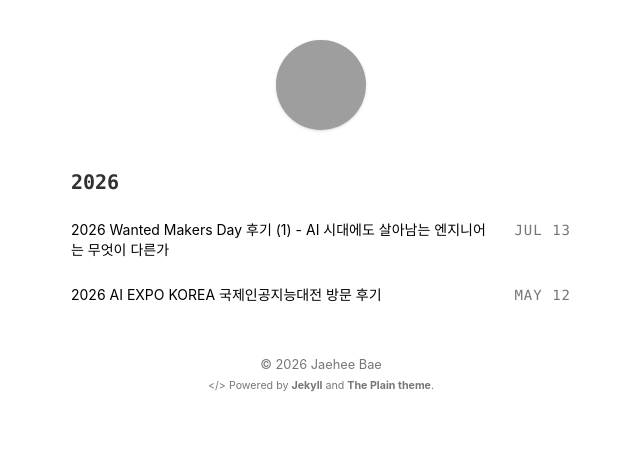
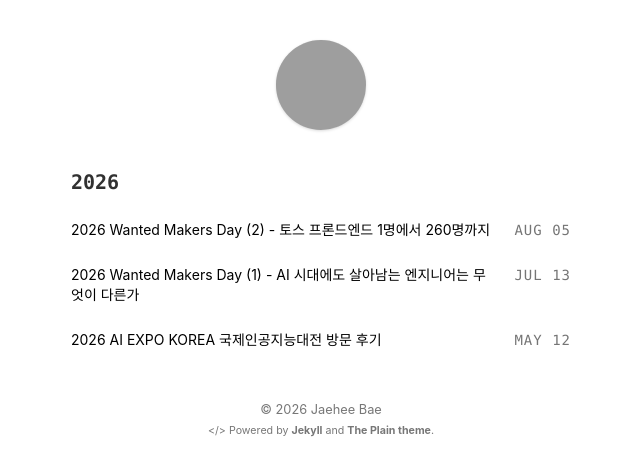
Before and after one commit to jaehee-bae/jaehee-bae.github.io, a Jekyll site: the page built from index.html, in a window 1280 px wide. Shown: the top 476 px of the page, without its empty margins (319-959 px from the left). Built offline with Jekyll 4.4.1, drawn with Linux system fonts in a browser that asks for light colours; part of the change alters nothing that is shown; grey boxes are pictures that could not be loaded.

Commit message:
feat: add wanted makers day post #2

```diff
--- a/_posts/2026-07-13-Wanted-Makers-Day.md
+++ b/_posts/2026-07-13-Wanted-Makers-Day-1.md
@@ -1,5 +1,5 @@
 ---
-title: 2026 Wanted Makers Day 후기 (1) - AI 시대에도 살아남는 엔지니어는 무엇이 다른가
+title: 2026 Wanted Makers Day (1) - AI 시대에도 살아남는 엔지니어는 무엇이 다른가
 updated: 2026-07-13 17:00
 ---
 
--- /dev/null
+++ b/_posts/2026-08-05-Wanted-Makers-Day-2.md
@@ -0,0 +1,102 @@
+---
+title: 2026 Wanted Makers Day (2) - 토스 프론드엔드 1명에서 260명까지
+updated: 2026-08-05 10:41
+---
+
+Apple 세션이 AI 시대에 엔지니어 개인이 어떻게 성장해야 하는가에 대한 이야기였다면, 토스 세션은 **조직이 어떻게 성장해왔는지**에 대한 이야기였다.
+연사는 토스에서 프론트엔드 개발자로 근무하는 박서진, 한재엽 개발자였다. 세션 제목은 "토스 프론트엔드, 1명에서 260명까지. 앞으로는?" 이다.
+
+발표를 들으며 인상깊었던 점은 토스가 AI보다 먼저 사람과 시스템을 이야기했다는 점이고, 목차는 네 가지 키워드로 정리할 수 있다.
+
+- 좋은 사람
+- 코칭하는 리더
+- 플랫폼
+- AI
+
+<div class="divider"></div>
+
+## 토스가 말하는 좋은 사람
+토스에서 말하는 '좋은 사람'은 단순히 코드를 잘 작성하는 개발자가 아니다.
+가장 먼저 이야기한 기준은 이것이었다.
+> 개발자에 머무르지 않고, 팀이 해결하려는 문제를 함께 능동적으로 해결하려는 사람
+
+예를 들어 송금 기능을 개발한다면 "어떻게 구현할까?" 보다 "왜 사용자는 토스를 이용해서 송금하려고 할까?"를 먼저 고민하는 사람이다.
+또한 프론트엔드에만 머무르지 않고
+
+- 사용자 경험
+- 백엔드
+- 데이터
+- 제품
+
+까지 함께 고민하는 사람이 토스가 원하는 좋은 엔지니어다.
+
+발표를 들으면서 최근 AI Agent 등장으로 이런 흐름이 더욱 강해지고 있다는 생각이 들었다. 구현 자체는 점점 쉬워지고 있지만, '무엇을 만들어야 하는 지? 왜 이렇게 해야 하는 지?' 판단하는 능력은 오히려 더 중요해지고 있기 때문이다.
+
+## DRI는 권한이 아니라 책임
+이번 행사에서 Apple과 토스 모두 DRI(=Directly Responsible Individual)라는 개념을 언급했다.
+> DRI란? 애플에서 유래한 개념으로, 특정 업무나 프로젝트의 전 과정을 책임지는 직접적인 담당자(최종 의사결정권자)를 의미. 모든 안건에 1명의 DRI를 명시하여 책임의 확산을 방지하고 신속한 의사결정을 도모한다.
+
+AI 시대에 여러 직무의 경계가 흐려지면서 발생하는 혼란스러운 상황 때문에 여기저기서 권한과 책임에 대한 얘기가 오가는 것 같다.
+토스에서는 DRI를 권한이 아니라 책임으로 설명했다. 누구나 의견은 낼 수 있지만 최종 결정은 DRI가 내리고 결과에 대한 책임도 DRI가 진다.
+제품과 관련된 아이디어는 누구나 자유롭게 제안할 수 있지만 그 과정에서도
+
+- 각자의 전문성을 존중하고
+- 도움을 주려는 방향으로 의견을 내고
+- 최종 결정은 책임지는 사람이 한다
+
+는 원칙만 지켜진다면 직무 간 협업도 훨씬 건강해지지 않을까.
+
+실제로 나도 일하면서 와이어프레임을 클로드 코드로 미리 만들어 디자이너에게 먼저 제시하는 방식으로 일했지만, 역시 디자이너가 보는 한 끝 차이의 디테일은 달랐다.
+브레인스토밍 차원에서 도움을 주고받을 수 있겠지만 아무래도 최종 결정은 믿을만한 전문가가 하는 게.
+
+## 토스에서 리더는 관리자가 아니라 코치였다
+토스에서는 여러 형태의 리더가 있는 것 같았는데 그 중 하나가 Playing Coach다. 토스에서 리더는 보고를 받지 않으며, 의사결정과 실행은 팀원이 한다고 한다.
+리더는 방향을 제시하고, 성장할 수 있도록 돕는다.
+
+대신 코치는
+
+- 팀원의 목표를 함께 고민하고
+- 기대 수준을 맞추고
+- 1:1을 통해 어려움을 해결하고
+- 필요한 사람을 연결해 준다 등
+
+관리보다 성장에 가까운 역할이었다. 발표에서는 코치를 **사용하는 근육이 다른 사람** 이라고 표현한 것이 기억에 남았다.
+
+## 조직이 커질수록 플랫폼이 중요해진다
+이번 발표에서 가장 기술적인 이야기는 플랫폼 파트였다.
+260명의 프론트엔드 개발자가 각자 다른 방식으로 개발하기 시작하면 생산성도 떨어지고 유지보수도 어려워진다.
+그래서 토스는 개발자들이 일관된 방향으로 일할 수 있는 여러 플랫폼을 만들었다.
+
+- Catch와 Granite: 토스 앱 위에서 서비스를 만들기 위한 모든 것을 제공. 토스 개발 워크플로우에 필요한 모든 것을 제공.
+- Catalogs: 모든 서비스의 개발 환경이 동일하도록 도와주는 역할
+- OpenTelemetry: 해상도 높게 사용자 경험을 캐치하기 위한 역할. 엣지 케이스를 매우 자세한 Trace로 수집하여 분석.
+
+이런 플랫폼을 통해 개발 환경, 라이브러리 버전, 테스트, 모니터링 등을 최대한 표준화하고 있었다.
+발표에서 특히 기억에 남았던 말은
+> 플랫폼은 시간을 아끼기 위해 존재한다.
+
+였다. 개발자 한 명이 하루 1분을 절약하면 별 차이가 없어 보인다. 하지만 260명이 매일 1분씩 절약하면 조직 전체에서는 엄청난 시간이 절약된다.
+이런 관점은 개인 프로젝트에서는 쉽게 느끼기 어렵지만, 큰 조직에서는 플랫폼이 왜 중요한지를 잘 보여주는 사례였다.
+
+## AI도 결국 플랫폼이 중요하다
+발표에서는 AI를 생성과 검증, 두 가지 관점으로 설명했다.
+
+첫 번째로 생성은 LLM이 코드를 만들고 문서를 작성하며 반복 작업을 수행한다.
+두 번째는 검증. AI가 만든 결과는 비결정적이기 때문에 실제로 올바르게 작동하는지 테스트하고 검증하는 과정이 중요하다.
+
+토스가 가진 AI에 대한 문제의식은
+
+- 새로운 모델이 너무 빠르게 등장한다.
+- 잘 만든 스킬도 일부 사람만 사용한다.
+- 검증되지 않은 스킬이 계속 늘어난다.
+
+그래서 토스는 조직 전체가 동일한 품질로 AI를 사용할 수 있는 환경을 만드는 것에 집중하고 있는 것 같았다.
+구체적으로는 Tap(Toss Agent Preset)이라는 에이전틱 개발 환경 레이어와 Harness Distribution System, Vibe Infra가 있다.
+
+## 발표에서 얻은 인사이트
+이번 세션에서는 조직 운영에 대한 이야기가 많았다. 발표를 들으며 토스가 조직을 성장시키는 순서는 꽤 명확해 보였다.
+
+1. 좋은 사람들(사실은 다 잘하는;;)을 채용해서 인재 밀도를 높인다.
+2. 코칭하는 리더를 만들어서 조직을 단단하게 만든다.
+3. 일관된 확장을 위한 플랫폼을 만든다.
+4. 플랫폼 위에서 AI를 활용한다.
```
